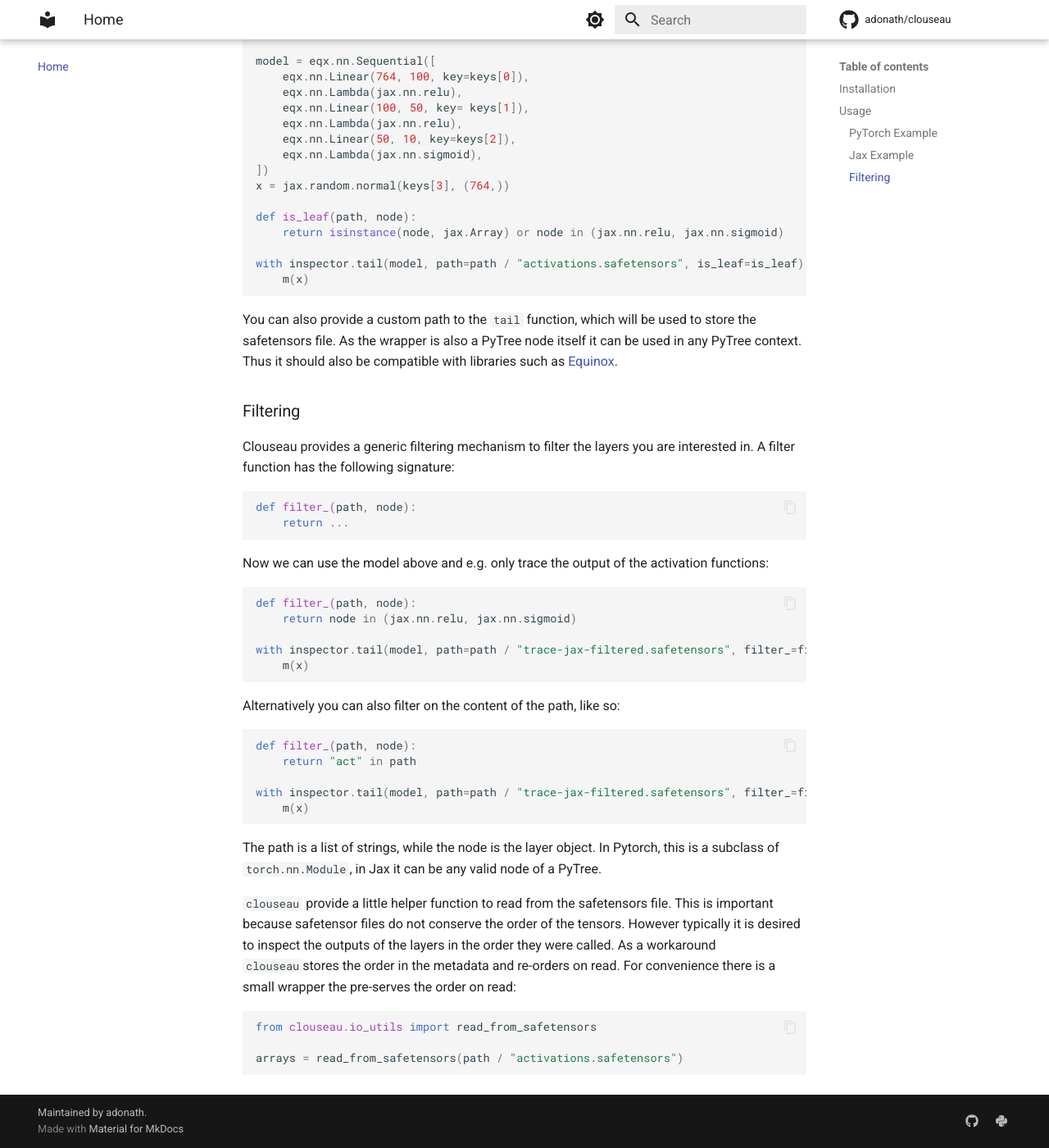
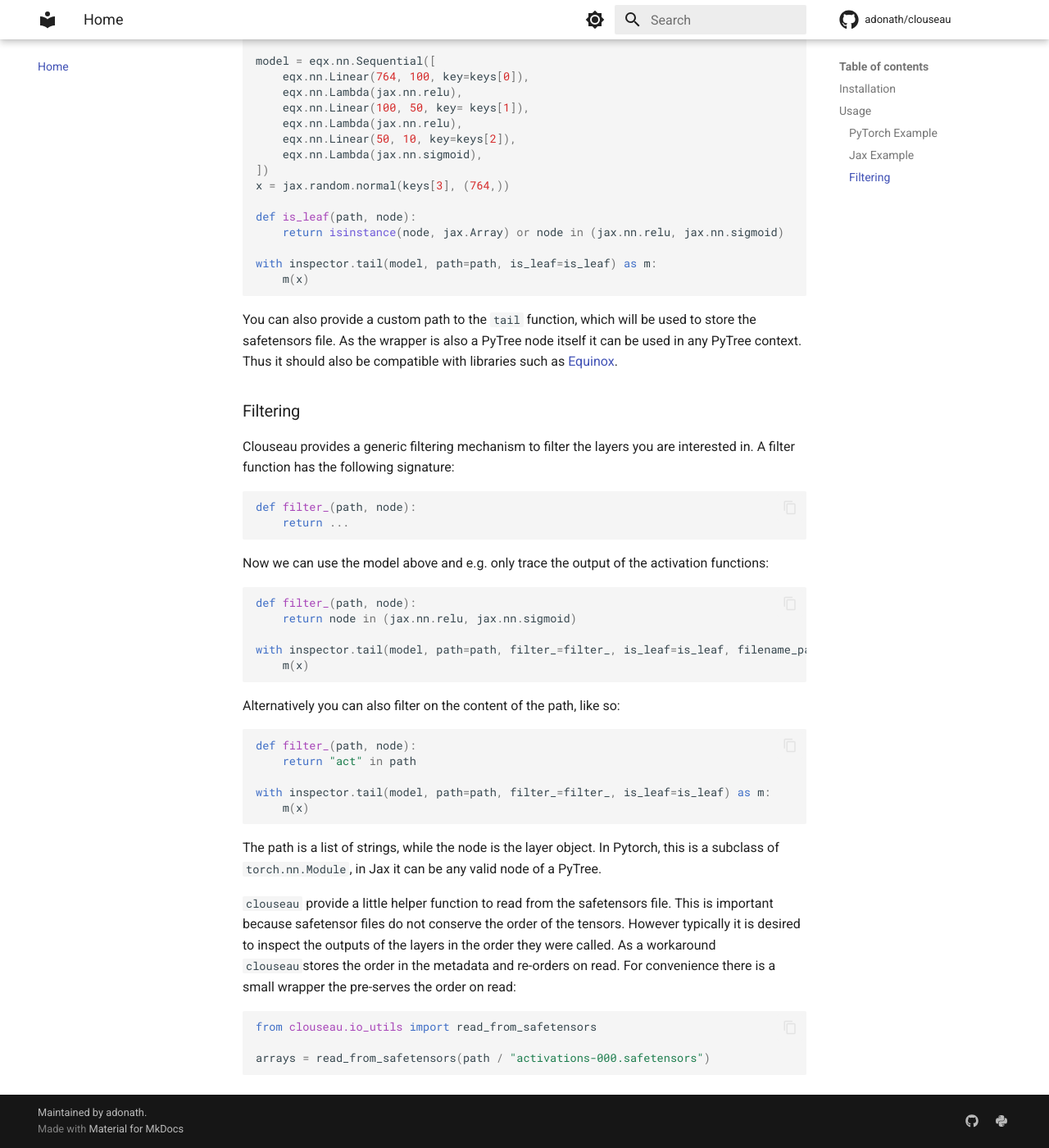
Before and after one commit to adonath/clouseau, an MkDocs documentation site: the page built from docs/index.md, in a window 1280 px wide and 1400 px high, scrolled down 2211 px. Shown: the whole window at 82% size. Built offline with MkDocs 1.6.1 and Material for MkDocs 9.7.7, drawn with Linux system fonts in a browser that asks for light colours; comment, search, counter and statistics services are not loaded; some of the changed text lies outside the part shown.

````diff
--- a/docs/index.md
+++ b/docs/index.md
@@ -53,7 +53,7 @@ with inspector.tail(model) as m:
 This executes the forward pass of the model and records all `forward` operations. You can then inspect the recorded arrays using:
 
 ```python
-inspector.magnify(".clouseau/trace.safetensors")
+inspector.magnify(".clouseau/activations-000.safetensors")
 ```
 
 For PyTorch models the inspector registers a forward hook for each layer that matches the default filter, which is
@@ -92,7 +92,7 @@ x = jax.random.normal(keys[3], (764,))
 def is_leaf(path, node):
     return isinstance(node, jax.Array) or node in (jax.nn.relu, jax.nn.sigmoid)
 
-with inspector.tail(model, path=path / "activations.safetensors", is_leaf=is_leaf) as m:
+with inspector.tail(model, path=path, is_leaf=is_leaf) as m:
     m(x)
 ```
 
@@ -116,7 +116,7 @@ Now we can use the model above and e.g. only trace the output of the activation
 def filter_(path, node):
     return node in (jax.nn.relu, jax.nn.sigmoid)
 
-with inspector.tail(model, path=path / "trace-jax-filtered.safetensors", filter_=filter_, is_leaf=is_leaf) as m:
+with inspector.tail(model, path=path, filter_=filter_, is_leaf=is_leaf, filename_pattern="trace-jax-filtered-{idx:03d}.safetensors") as m:
     m(x)
 ```
 
@@ -126,7 +126,7 @@ Alternatively you can also filter on the content of the path, like so:
 def filter_(path, node):
     return "act" in path
 
-with inspector.tail(model, path=path / "trace-jax-filtered.safetensors", filter_=filter_, is_leaf=is_leaf) as m:
+with inspector.tail(model, path=path, filter_=filter_, is_leaf=is_leaf) as m:
     m(x)
 
 ```
@@ -143,5 +143,5 @@ on read:
 ```python
 from clouseau.io_utils import read_from_safetensors
 
-arrays = read_from_safetensors(path / "activations.safetensors")
+arrays = read_from_safetensors(path / "activations-000.safetensors")
 ```
````
Also changed, not shown: README.md (+2 -2 lines), 2 other files.
